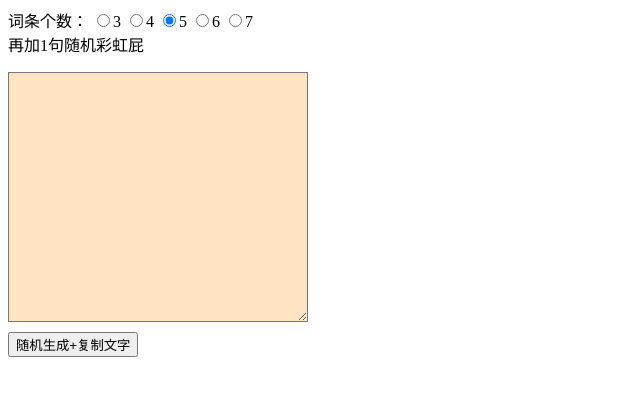
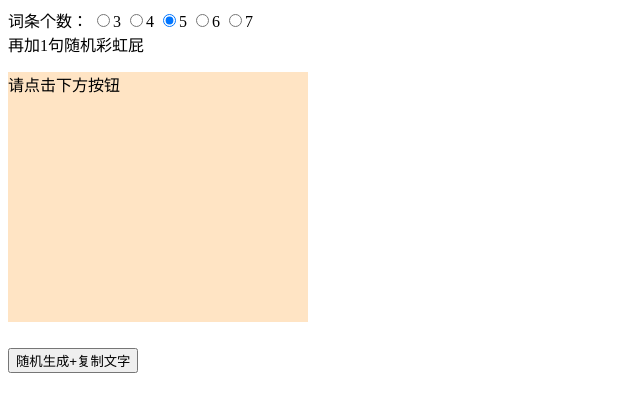
Before and after one commit to joyqq/xmh-citiao, a Jekyll site: the page index.html, which Jekyll copies as it is, in a window 1280 px wide. Shown: the top 412 px of the page, without its empty margins (0-640 px from the left). Built offline with Jekyll 4.4.1, drawn with Linux system fonts in a browser that asks for light colours.

Commit message:
Update index.html

```diff
--- a/index.html
+++ b/index.html
@@ -17,16 +17,10 @@
             </form>
         </div>
 
-        <!-- 词条会在此textarea中生成 -->
-        <textarea id="new_item" class="out-box"></textarea>
+        <!-- 在这个p中会展示生成的词条，同时内容被复制到剪贴板 -->
+        <p id="new_item" class="out-box">请点击下方按钮</p>
 
-        <div>
-            <div>
-                <button onclick="newItemAndCopy()" class="btn1div">随机生成+复制文字</button>
-            </div>
-<!--             <button onclick="newItem()">仅随机生成</button> -->
-<!--             <button onclick="copyItem()">仅复制文字</button> -->
-        </div>
+        <button onclick="newItemAndCopy()" class="btn1div">随机生成+复制文字</button>
 
     <script src="fun.js"></script>
     </body>
```
